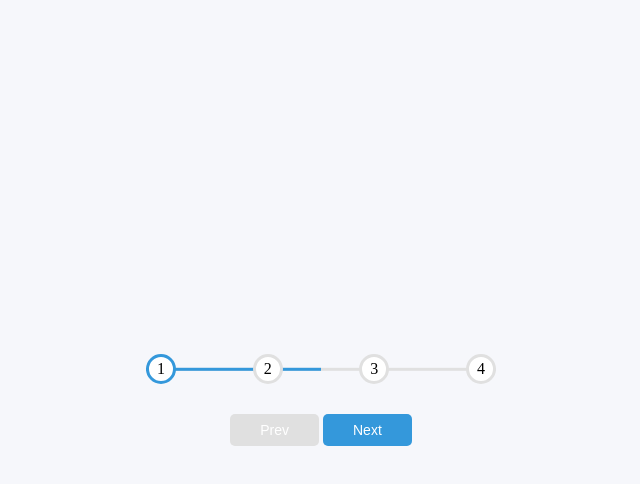
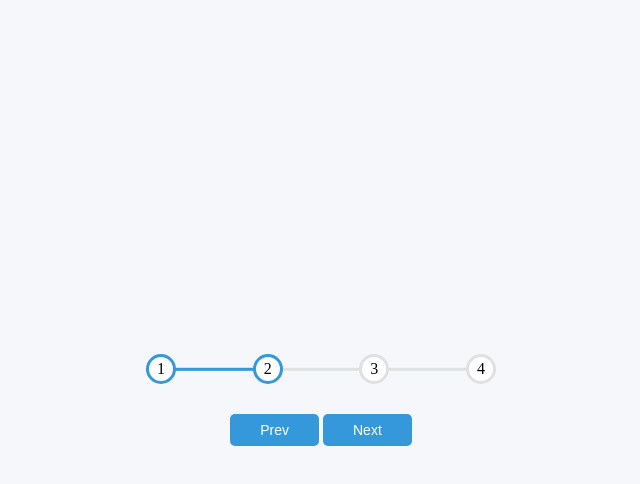
Before and after one commit to omarotxoa/progress-steps, a plain HTML site: page index.html in a window 1280 px wide. Both pictures are taken after a click on the button "Next". Shown: the whole page, without its empty margins (319-959 px from the left). Drawn offline with Linux system fonts and the light colour scheme; a web font is replaced by a local one.

Commit message:
Making it work with javascript

```diff
--- a/main.js
+++ b/main.js
@@ -0,0 +1,59 @@
+const progress = document.getElementById('progress')
+const prev = document.getElementById('prev')
+const next = document.getElementById('next')
+const circles = document.querySelectorAll('.circle')
+
+let currentActive = 1
+
+next.addEventListener('click', () => {
+    currentActive++
+
+    /* making sure it doesn't go past available steps */
+    if (currentActive > circles.length) {
+        currentActive = circles.length
+    }
+    update();
+})
+
+prev.addEventListener('click', () => {
+    currentActive--
+
+    /* making sure it can't go below 1 */
+    if (currentActive < 1) {
+        currentActive = 1
+    }
+    // console.log (currentActive);
+    update();
+})
+
+function update() {
+    circles.forEach((circle, index) => {
+        /* check if index is less than currentActive */
+        if(index < currentActive) {
+            /*if so add active class */
+            circle.classList.add('active')
+        } else {
+            /* otherwise remove active class */
+            circle.classList.remove('active')
+        }
+    })
+
+    const actives = document.querySelectorAll('.active')
+
+    /*We know how many circles we have total (circles.length) and we know what circle we're currently on (actives.length). We use this to find a percantage. This way we can dynamically change the color of the progress bar for the fill-in effect */
+
+    //console.log( (actives.length/circles.length) * 100 )
+
+    progress.style.width = (actives.length - 1) / (circles.length - 1) * 100 + '%'
+
+    /* If we're only in step one, the prev button should remain disabled */
+    if(currentActive == 1) {
+        prev.disabled = true;
+    /* If we're at the last step, then we want the Next button to be disabled */
+    } else if(currentActive === circles.length) {
+        next.disabled = true
+    } else {
+        prev.disabled = false;
+        next.disabled = false;
+    }
+}
--- a/style.css
+++ b/style.css
@@ -51,7 +51,7 @@ body {
     left: 0;
     background-color: var(--blue);
     height: 3px;
-    width: 50%; /* starts at 0% because it will dynamically increase as the user progresses through the steps */
+    width: 0%; /* starts at 0% because it will dynamically increase as the user progresses through the steps */
     z-index: -1; /* so that the progress bar appears behind the step bubbles */
     transition: 0.4s ease;
     transform: translateY(-40%);
```
